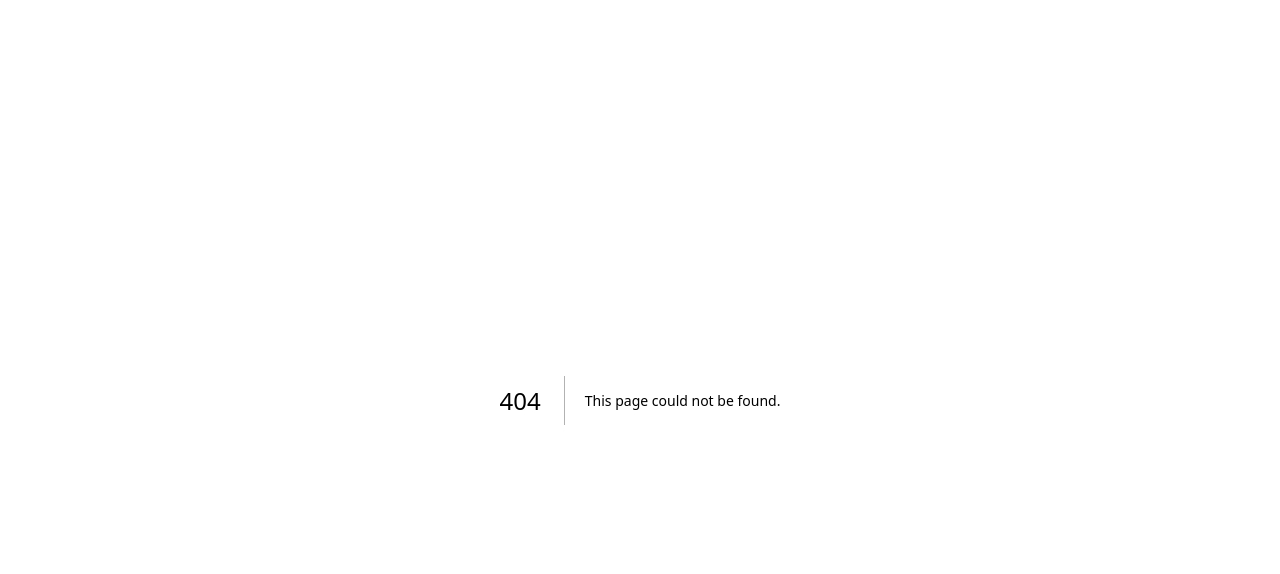
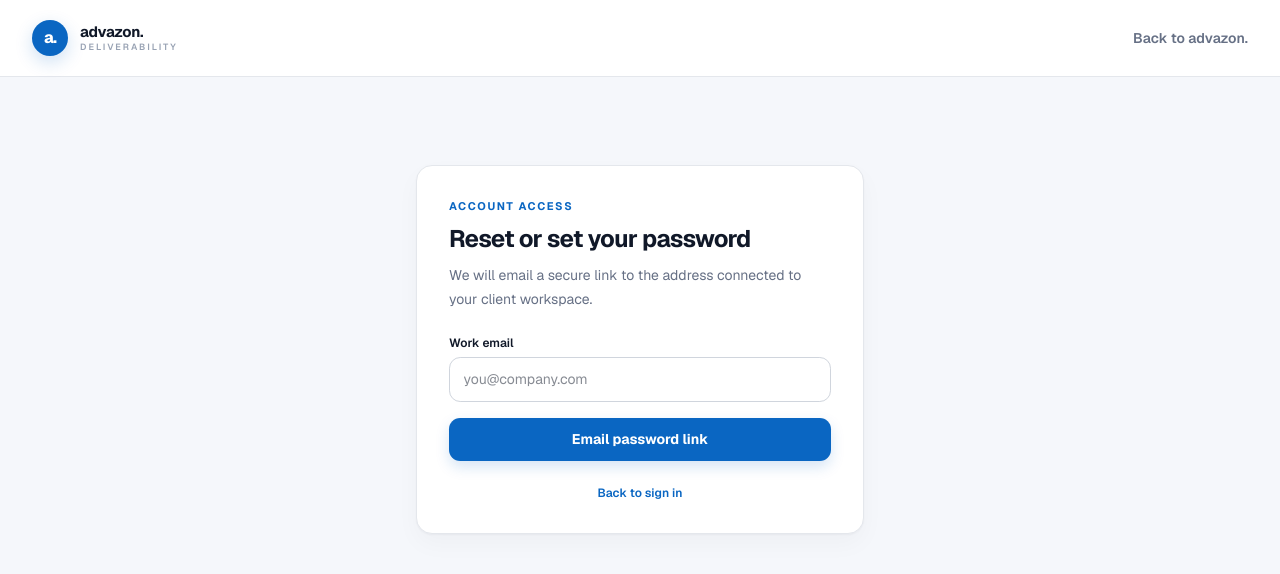
Before and after one commit to 787-lab/deliverability-dashboard, a Next.js app in the folder apps/web/: page /portal/forgot-password in a window 1280 px wide. Before the commit this address had no page. Shown: the top 574 px of the page. Built offline with nearby package versions, Linux system fonts and the light colour scheme.

Commit message:
Add password recovery flow for existing clients

```diff
--- a/apps/web/app/portal/AuthForm.tsx
+++ b/apps/web/app/portal/AuthForm.tsx
@@ -71,12 +71,15 @@ export function AuthForm({ mode }: { mode: AuthMode }) {
     return (
       <div className="app-card mx-auto mt-12 max-w-md p-7 text-center sm:p-8">
         <div className="mx-auto mb-5 flex h-12 w-12 items-center justify-center rounded-full bg-emerald-50 text-lg font-bold text-emerald-700">✓</div>
-        <p className="eyebrow">Account created</p>
-        <h1 className="mt-2 text-2xl font-bold tracking-[-.03em] text-foreground">Confirm your email</h1>
+        <p className="eyebrow">Check your inbox</p>
+        <h1 className="mt-2 text-2xl font-bold tracking-[-.03em] text-foreground">Continue with your email</h1>
         <p className="mt-3 text-sm leading-6 text-muted">
-          We sent a confirmation email to <strong className="text-foreground">{email}</strong>. Confirm it once, then sign in with your password.
+          If this is a new account, we sent a confirmation link to <strong className="text-foreground">{email}</strong>. If you already have an account, sign in or reset your password.
         </p>
-        <Link href="/portal/login" className="secondary-button mt-6 w-full">Return to sign in</Link>
+        <div className="mt-6 grid gap-3">
+          <Link href="/portal/login" className="primary-button w-full">Return to sign in</Link>
+          <Link href={`/portal/forgot-password?email=${encodeURIComponent(email)}`} className="secondary-button w-full">Reset or set password</Link>
+        </div>
       </div>
     );
   }
@@ -139,7 +142,10 @@ export function AuthForm({ mode }: { mode: AuthMode }) {
           </label>
 
           <label className="block">
-            <span className="mb-1.5 block text-xs font-semibold text-foreground">Password</span>
+            <span className="mb-1.5 flex items-center justify-between gap-3 text-xs font-semibold text-foreground">
+              Password
+              {!isSignUp && <Link href={`/portal/forgot-password${email ? `?email=${encodeURIComponent(email)}` : ""}`} className="text-accent hover:underline">Forgot password?</Link>}
+            </span>
             <div className="relative">
               <input
                 type={showPassword ? "text" : "password"}
--- a/apps/web/app/portal/auth/callback/route.ts
+++ b/apps/web/app/portal/auth/callback/route.ts
@@ -6,7 +6,8 @@ import { getServerSupabase } from "@/lib/supabase";
 export async function GET(request: Request) {
   const { searchParams, origin } = new URL(request.url);
   const code = searchParams.get("code");
-  const next = searchParams.get("next") ?? "/portal";
+  const requestedNext = searchParams.get("next") ?? "/portal";
+  const next = requestedNext.startsWith("/portal/") || requestedNext === "/portal" ? requestedNext : "/portal";
 
   if (code) {
     const cookieStore = await cookies();
--- /dev/null
+++ b/apps/web/app/portal/forgot-password/ForgotPasswordForm.tsx
@@ -0,0 +1,70 @@
+"use client";
+
+import Link from "next/link";
+import { useSearchParams } from "next/navigation";
+import { useState, type FormEvent } from "react";
+import { getBrowserSupabase } from "@/lib/supabase/browser";
+
+export function ForgotPasswordForm() {
+  const searchParams = useSearchParams();
+  const [email, setEmail] = useState(searchParams.get("email") ?? "");
+  const [status, setStatus] = useState<"idle" | "submitting" | "sent" | "error">("idle");
+  const [errorMessage, setErrorMessage] = useState("");
+
+  async function handleSubmit(event: FormEvent<HTMLFormElement>) {
+    event.preventDefault();
+    setStatus("submitting");
+    setErrorMessage("");
+
+    try {
+      const supabase = getBrowserSupabase();
+      const callback = new URL("/portal/auth/callback", window.location.origin);
+      callback.searchParams.set("next", "/portal/reset-password");
+
+      const { error } = await supabase.auth.resetPasswordForEmail(email.trim().toLowerCase(), {
+        redirectTo: callback.toString(),
+      });
+
+      if (error) throw error;
+      setStatus("sent");
+    } catch (error) {
+      setStatus("error");
+      setErrorMessage(error instanceof Error ? error.message : "We could not process your request. Please try again.");
+    }
+  }
+
+  if (status === "sent") {
+    return (
+      <div className="app-card mx-auto mt-12 max-w-md p-7 text-center sm:p-8">
+        <div className="mx-auto mb-5 flex h-12 w-12 items-center justify-center rounded-full bg-emerald-50 text-lg font-bold text-emerald-700">✓</div>
+        <p className="eyebrow">Check your inbox</p>
+        <h1 className="mt-2 text-2xl font-bold tracking-[-.03em] text-foreground">Password link requested</h1>
+        <p className="mt-3 text-sm leading-6 text-muted">
+          If an account exists for <strong className="text-foreground">{email}</strong>, we sent a secure password link. Check spam or promotions if it does not arrive shortly.
+        </p>
+        <Link href="/portal/login" className="secondary-button mt-6 w-full">Return to sign in</Link>
+      </div>
+    );
+  }
+
+  return (
+    <div className="app-card mx-auto mt-12 max-w-md p-7 sm:p-8">
+      <p className="eyebrow">Account access</p>
+      <h1 className="mt-2 text-2xl font-bold tracking-[-.03em] text-foreground">Reset or set your password</h1>
+      <p className="mb-6 mt-2 text-sm leading-6 text-muted">We will email a secure link to the address connected to your client workspace.</p>
+
+      <form onSubmit={handleSubmit} className="space-y-4">
+        <label className="block">
+          <span className="mb-1.5 block text-xs font-semibold text-foreground">Work email</span>
+          <input type="email" required autoComplete="email" placeholder="you@company.com" value={email} onChange={(event) => setEmail(event.target.value)} className="field" />
+        </label>
+        <button type="submit" disabled={status === "submitting"} className="primary-button w-full py-3">
+          {status === "submitting" ? "Sending…" : "Email password link"}
+        </button>
+        {status === "error" && <p role="alert" className="rounded-lg bg-rose-50 px-3.5 py-3 text-sm text-rose-700">{errorMessage}</p>}
+      </form>
+
+      <p className="mt-6 text-center text-xs text-subtle"><Link href="/portal/login" className="font-semibold text-accent hover:underline">Back to sign in</Link></p>
+    </div>
+  );
+}
--- /dev/null
+++ b/apps/web/app/portal/forgot-password/page.tsx
@@ -0,0 +1,10 @@
+import { Suspense } from "react";
+import { ForgotPasswordForm } from "./ForgotPasswordForm";
+
+export default function ForgotPasswordPage() {
+  return (
+    <Suspense fallback={<div className="app-card mx-auto mt-12 max-w-md p-8 text-sm text-muted">Loading…</div>}>
+      <ForgotPasswordForm />
+    </Suspense>
+  );
+}
--- /dev/null
+++ b/apps/web/app/portal/reset-password/ResetPasswordForm.tsx
@@ -0,0 +1,85 @@
+"use client";
+
+import Link from "next/link";
+import { useRouter } from "next/navigation";
+import { useEffect, useState, type FormEvent } from "react";
+import { getBrowserSupabase } from "@/lib/supabase/browser";
+
+export function ResetPasswordForm() {
+  const router = useRouter();
+  const [password, setPassword] = useState("");
+  const [confirmPassword, setConfirmPassword] = useState("");
+  const [showPassword, setShowPassword] = useState(false);
+  const [hasSession, setHasSession] = useState<boolean | null>(null);
+  const [status, setStatus] = useState<"idle" | "submitting" | "success" | "error">("idle");
+  const [errorMessage, setErrorMessage] = useState("");
+
+  useEffect(() => {
+    const supabase = getBrowserSupabase();
+    void supabase.auth.getUser().then(({ data }) => setHasSession(Boolean(data.user)));
+  }, []);
+
+  async function handleSubmit(event: FormEvent<HTMLFormElement>) {
+    event.preventDefault();
+    setErrorMessage("");
+
+    if (password !== confirmPassword) {
+      setStatus("error");
+      setErrorMessage("Passwords do not match.");
+      return;
+    }
+
+    setStatus("submitting");
+    try {
+      const { error } = await getBrowserSupabase().auth.updateUser({ password });
+      if (error) throw error;
+      setStatus("success");
+      window.setTimeout(() => {
+        router.replace("/portal");
+        router.refresh();
+      }, 900);
+    } catch (error) {
+      setStatus("error");
+      setErrorMessage(error instanceof Error ? error.message : "We could not update your password. Please request a new link.");
+    }
+  }
+
+  if (hasSession === false) {
+    return (
+      <div className="app-card mx-auto mt-12 max-w-md p-7 text-center sm:p-8">
+        <p className="eyebrow">Link required</p>
+        <h1 className="mt-2 text-2xl font-bold tracking-[-.03em] text-foreground">Request a new password link</h1>
+        <p className="mt-3 text-sm leading-6 text-muted">This link is invalid or expired. Request a fresh secure link to continue.</p>
+        <Link href="/portal/forgot-password" className="primary-button mt-6 w-full">Request new link</Link>
+      </div>
+    );
+  }
+
+  return (
+    <div className="app-card mx-auto mt-12 max-w-md p-7 sm:p-8">
+      <p className="eyebrow">Secure account</p>
+      <h1 className="mt-2 text-2xl font-bold tracking-[-.03em] text-foreground">Choose a new password</h1>
+      <p className="mb-6 mt-2 text-sm leading-6 text-muted">Use at least 8 characters. Your new password will work for future sign-ins.</p>
+
+      {hasSession === null ? <p className="text-sm text-muted">Checking your secure link…</p> : (
+        <form onSubmit={handleSubmit} className="space-y-4">
+          <label className="block">
+            <span className="mb-1.5 block text-xs font-semibold text-foreground">New password</span>
+            <div className="relative">
+              <input type={showPassword ? "text" : "password"} required minLength={8} autoComplete="new-password" value={password} onChange={(event) => setPassword(event.target.value)} className="field pr-16" />
+              <button type="button" onClick={() => setShowPassword((visible) => !visible)} className="absolute inset-y-0 right-0 px-3 text-xs font-semibold text-muted hover:text-foreground">{showPassword ? "Hide" : "Show"}</button>
+            </div>
+          </label>
+          <label className="block">
+            <span className="mb-1.5 block text-xs font-semibold text-foreground">Confirm new password</span>
+            <input type={showPassword ? "text" : "password"} required minLength={8} autoComplete="new-password" value={confirmPassword} onChange={(event) => setConfirmPassword(event.target.value)} className="field" />
+          </label>
+          <button type="submit" disabled={status === "submitting" || status === "success"} className="primary-button w-full py-3">
+            {status === "submitting" ? "Saving…" : status === "success" ? "Password updated ✓" : "Save new password"}
+          </button>
+          {status === "error" && <p role="alert" className="rounded-lg bg-rose-50 px-3.5 py-3 text-sm text-rose-700">{errorMessage}</p>}
+        </form>
+      )}
+    </div>
+  );
+}
--- /dev/null
+++ b/apps/web/app/portal/reset-password/page.tsx
@@ -0,0 +1,5 @@
+import { ResetPasswordForm } from "./ResetPasswordForm";
+
+export default function ResetPasswordPage() {
+  return <ResetPasswordForm />;
+}
```
